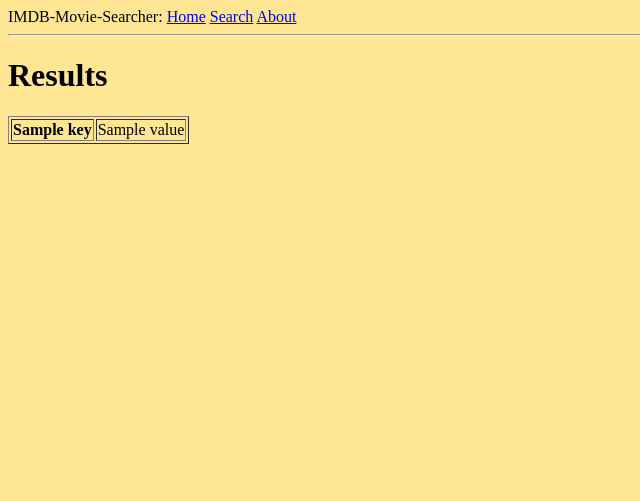
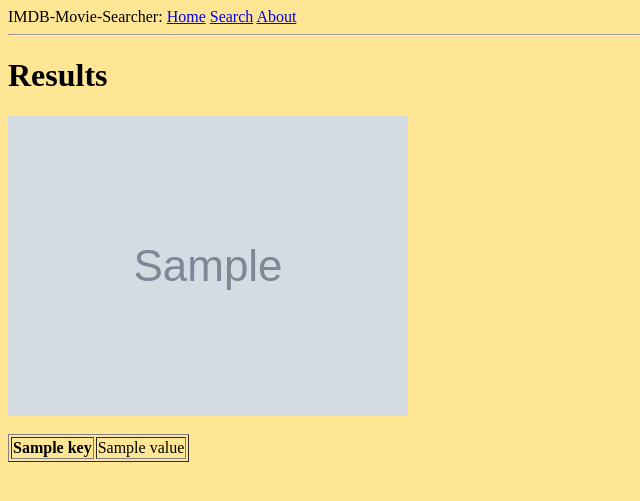
Before and after one commit to shlomioved1234/IMDB_Movie_Searcher, a Flask app: template IMDB_Movie_Searcher/app/templates/search_results.html in a window 1280 px wide. Shown: the top 501 px of the page, without its empty margins (0-640 px from the left). Run offline with Flask 2, Linux system fonts and the light colour scheme; the template is opened without the code that fills it: most values are stand-ins (such as "Sample title", 1, 10 or a date in 2020); grey boxes marked "Sample" are stand-in pictures.

Commit message:
Update search_results.html
Added Images

```diff
--- a/IMDB_Movie_Searcher/app/templates/search_results.html
+++ b/IMDB_Movie_Searcher/app/templates/search_results.html
@@ -3,10 +3,21 @@
 {% extends "base.html" %}
 
 {% block content %}
+<style media="screen" type="text/css">
+
+    img {
+        max-width: 100%;
+        height: auto;
+        width: auto\9; /* ie8 */
+    }
+
+    </style>
 <h1>Results</h1>
 <html>
     <body>
-
+        <img src={{image}}  alt="Picture">
+            <br>
+            <br>
             <table border = 1>
                 {% for key, value in results %}
 
@@ -17,6 +28,10 @@
 
                 {% endfor %}
             </table>
+            <br>
+            <br>
+
+
 
             </body>
 </html>
```
Lines whose indentation alone changed are shown as unchanged.
